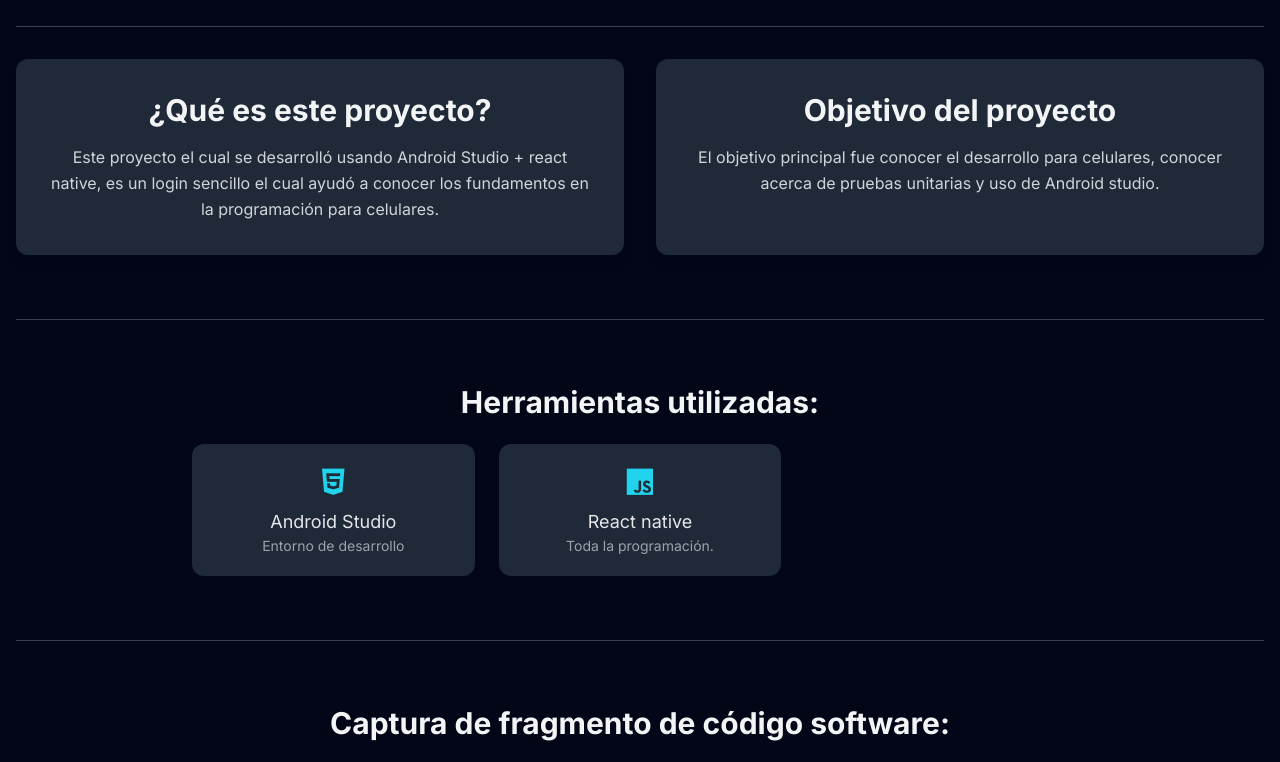
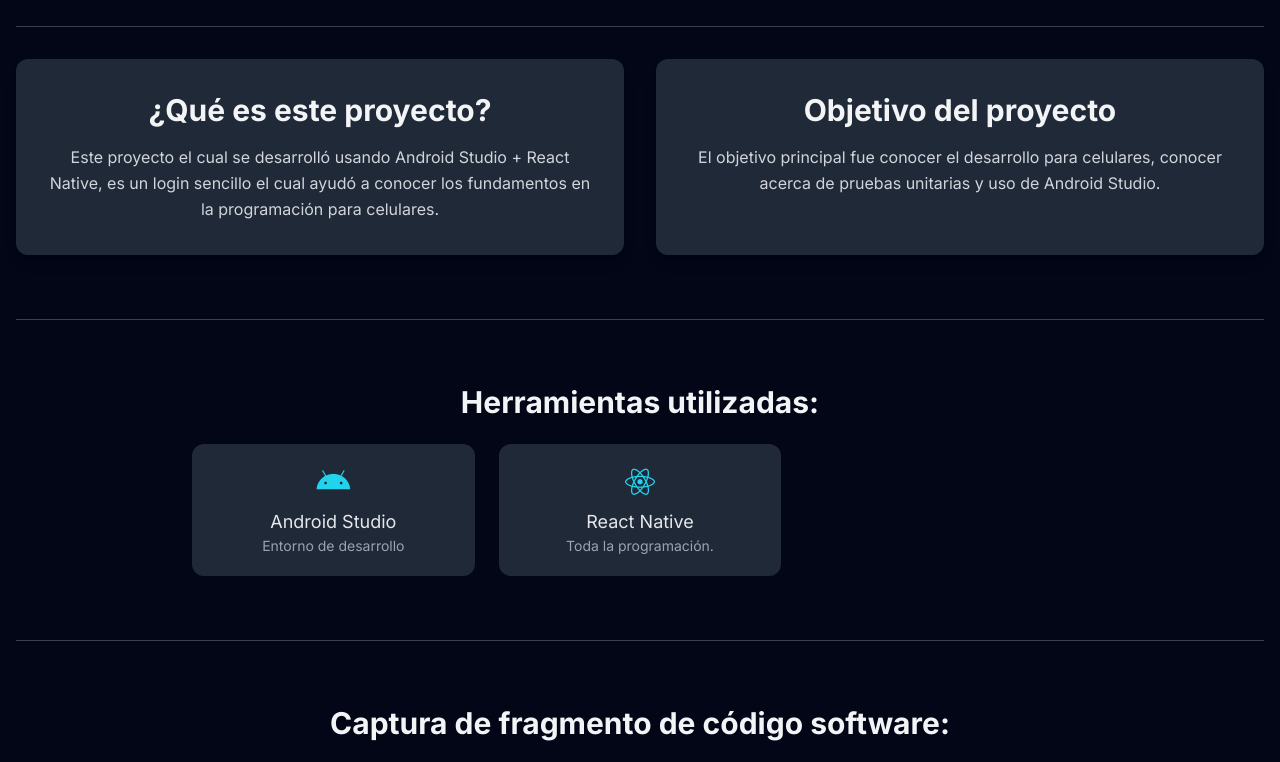
Before and after one commit to DevMoicas/MiPortafolio, a plain HTML site: page AndroidStudio.html in a window 1280 px wide. Shown: the part 585-1347 px from the top of the page. Drawn offline with nearby package versions, Linux system fonts and the light colour scheme.

Commit message:
changue photos

```diff
--- a/AndroidStudio.html
+++ b/AndroidStudio.html
@@ -59,17 +59,20 @@
         </div>
 
         <div class="grid grid-cols-1 md:grid-cols-2 gap-8 mt-8">
-            <div class="bg-gray-800 p-8 rounded-xl shadow-lg border border-transparent hover:border-cyan-400 transition-all duration-200 ease-in-out">
+            <div
+                class="bg-gray-800 p-8 rounded-xl shadow-lg border border-transparent hover:border-cyan-400 transition-all duration-200 ease-in-out">
                 <h2 class="text-3xl font-bold text-gray-100 mb-4">¿Qué es este proyecto?</h2>
                 <p class="text-gray-300 leading-relaxed">
-                    Este proyecto el cual se desarrolló usando Android Studio + react native, es un login sencillo el cual ayudó a conocer los fundamentos en la programación para celulares.
+                    Este proyecto el cual se desarrolló usando Android Studio + React Native, es un login sencillo el cual ayudó a conocer los fundamentos en la programación para celulares.
                 </p>
             </div>
 
-            <div class="bg-gray-800 p-8 rounded-xl shadow-lg border border-transparent hover:border-cyan-400 transition-all duration-200 ease-in-out">
+            <div
+                class="bg-gray-800 p-8 rounded-xl shadow-lg border border-transparent hover:border-cyan-400 transition-all duration-200 ease-in-out">
                 <h2 class="text-3xl font-bold text-gray-100 mb-4">Objetivo del proyecto</h2>
                 <p class="text-gray-300 leading-relaxed">
-                    El objetivo principal fue conocer el desarrollo para celulares, conocer acerca de pruebas unitarias y uso de Android studio.
+                    El objetivo principal fue conocer el desarrollo para celulares, conocer acerca de pruebas unitarias y uso de Android Studio.
+                </p>
             </div>
         </div>
 
@@ -78,17 +81,20 @@
         <!-- Sección de herramientas -->
         <h2 class="text-3xl font-bold text-gray-100 mb-6">Herramientas utilizadas:</h2>
         <div class="grid grid-cols-1 sm:grid-cols-2 lg:grid-cols-3 gap-6 max-w-4xl mx-auto">
-            <div class="bg-gray-800 p-5 rounded-xl flex flex-col items-center hover:bg-gray-700 transition-colors">
-                <i class="fab fa-html5 text-cyan-400 text-3xl mb-2"></i>
+            <!-- Icono y texto de Android Studio -->
+            <div
+                class="bg-gray-800 p-5 rounded-xl flex flex-col items-center hover:bg-gray-700 transition-colors">
+                <i class="fab fa-android text-cyan-400 text-3xl mb-2"></i>
                 <span class="text-lg font-medium">Android Studio</span>
                 <span class="text-sm text-gray-400">Entorno de desarrollo</span>
             </div>
-            <div class="bg-gray-800 p-5 rounded-xl flex flex-col items-center hover:bg-gray-700 transition-colors">
-                <i class="fab fa-js text-cyan-400 text-3xl mb-2"></i>
-                <span class="text-lg font-medium">React native</span>
+            <!-- Icono y texto de React Native -->
+            <div
+                class="bg-gray-800 p-5 rounded-xl flex flex-col items-center hover:bg-gray-700 transition-colors">
+                <i class="fab fa-react text-cyan-400 text-3xl mb-2"></i>
+                <span class="text-lg font-medium">React Native</span>
                 <span class="text-sm text-gray-400">Toda la programación.</span>
             </div>
-
         </div>
 
         <div class="w-full h-px bg-gray-700 my-16"></div>
@@ -96,9 +102,10 @@
         <!-- Sección de capturas de pantalla -->
         <h2 class="text-3xl font-bold text-gray-100 mb-6">Captura de fragmento de código software:</h2>
         <div class="flex flex-wrap justify-center gap-8">
-            <div class="rounded-xl shadow-lg overflow-hidden border border-transparent hover:border-cyan-400 transition-all duration-300 ease-in-out">
+            <div
+                class="rounded-xl shadow-lg overflow-hidden border border-transparent hover:border-cyan-400 transition-all duration-300 ease-in-out">
                 <img src="AS.png" alt="Captura 1" loading="lazy" class="w-full max-w-2xl h-auto"
-                onerror="this.onerror=null;this.src='https://placehold.co/800x600/334155/E2E8F0?text=Captura+1'">
+                    onerror="this.onerror=null;this.src='https://placehold.co/800x600/334155/E2E8F0?text=Captura+1'">
             </div>
         </div>
 
@@ -113,4 +120,5 @@
     </main>
 
 </body>
+
 </html>
```
